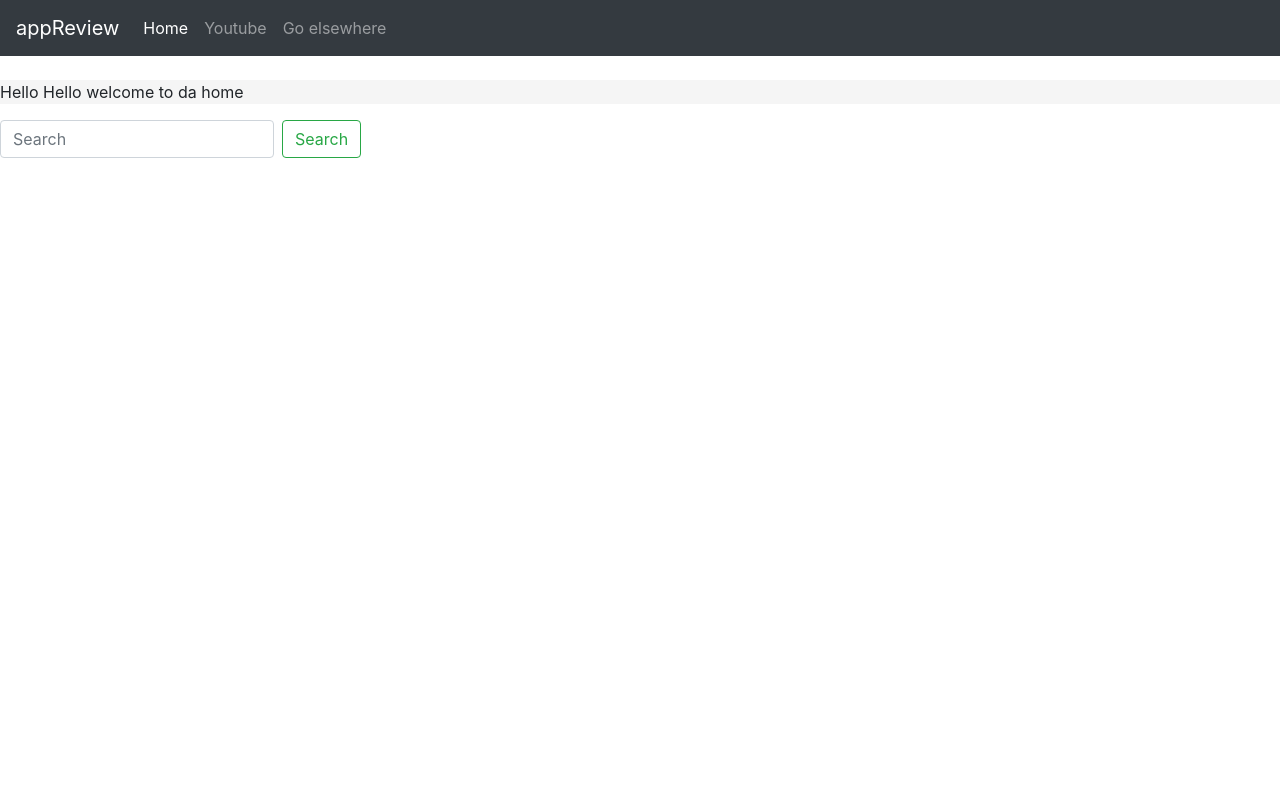
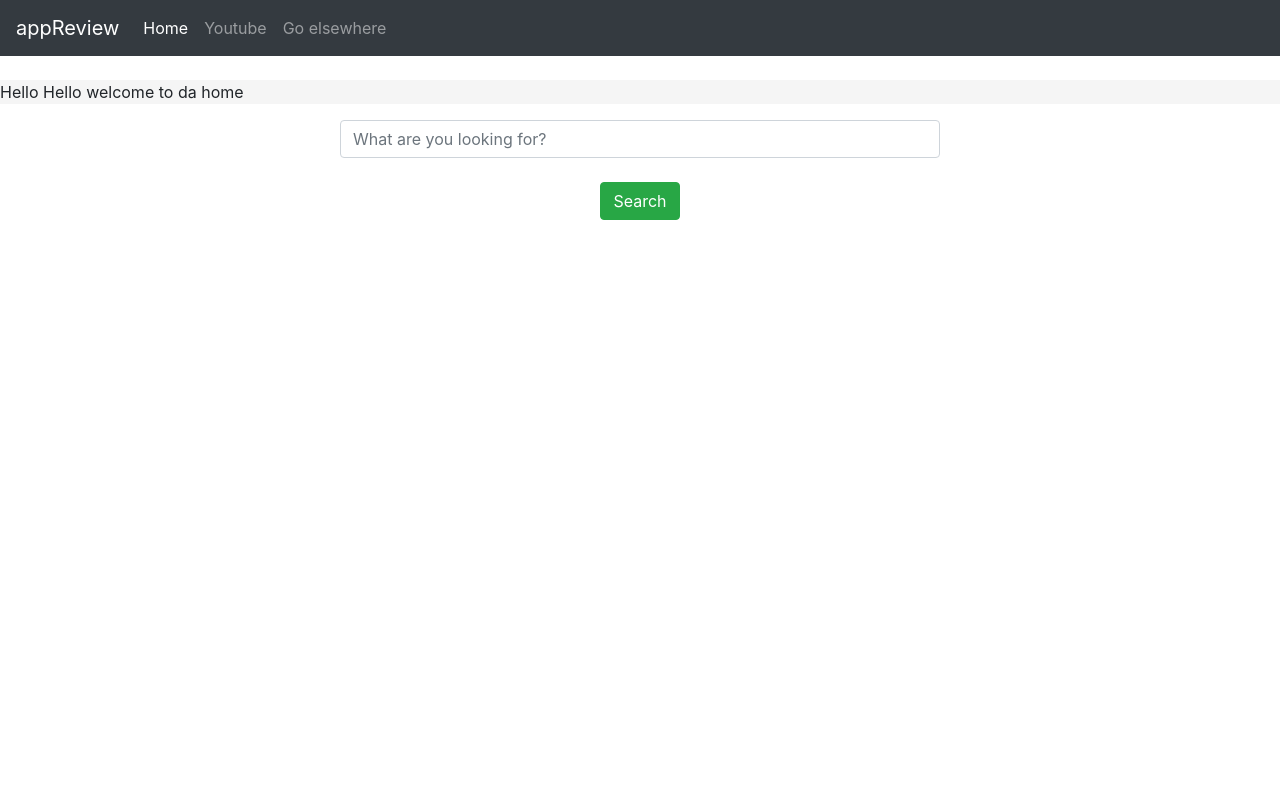
Before and after one commit to wtraceyv/201_project, a PHP site: page /main.html in a window 1280 px wide. Run offline with PHP 8.4, Linux system fonts and the light colour scheme.

Commit message:
Set the search bar to center align to match Yokow's design

```diff
--- a/main.html
+++ b/main.html
@@ -1,22 +1,26 @@
 <!doctype html>
 <html lang="en">
+
 <head>
    <!-- Required meta tags -->
    <meta charset="utf-8">
    <meta name="viewport" content="width=device-width, initial-scale=1, shrink-to-fit=no">
 
    <!-- Bootstrap CSS -->
-    <link rel="stylesheet" href="https://stackpath.bootstrapcdn.com/bootstrap/4.3.1/css/bootstrap.min.css" integrity="sha384-ggOyR0iXCbMQv3Xipma34MD+dH/1fQ784/j6cY/iJTQUOhcWr7x9JvoRxT2MZw1T" crossorigin="anonymous">
-    <link rel="stylesheet" href="mainCSS.css">
+   <link rel="stylesheet" href="https://stackpath.bootstrapcdn.com/bootstrap/4.3.1/css/bootstrap.min.css"
+      integrity="sha384-ggOyR0iXCbMQv3Xipma34MD+dH/1fQ784/j6cY/iJTQUOhcWr7x9JvoRxT2MZw1T" crossorigin="anonymous">
+   <link rel="stylesheet" href="./mainCSS.css">
 
    <title>Home</title>
 </head>
+
 <body>
 
    <!-- anything having to do with the nav bar -->
    <nav class="navbar navbar-expand-md navbar-dark bg-dark mb-4">
       <a class="navbar-brand" href="#">appReview</a>
-      <button class="navbar-toggler" type="button" data-toggle="collapse" data-target="#navbarCollapse" aria-controls="navbarCollapse" aria-expanded="false" aria-label="Toggle navigation">
+      <button class="navbar-toggler" type="button" data-toggle="collapse" data-target="#navbarCollapse"
+         aria-controls="navbarCollapse" aria-expanded="false" aria-label="Toggle navigation">
          <span class="navbar-toggler-icon"></span>
       </button>
       <div class="collapse navbar-collapse" id="navbarCollapse">
@@ -28,7 +32,7 @@
                <a class="nav-link" href="https://www.youtube.com/">Youtube</a>
             </li>
             <li class="nav-item">
-             <a class="nav-link" href="http://os1.csi.miamioh.edu/~traceywd/201/redirectedPage.html">Go elsewhere</a>
+               <a class="nav-link" href="./redirectedPage.html">Go elsewhere</a>
             </li>
          </ul>
       </div>
@@ -38,16 +42,26 @@
    <p class="words">Hello Hello welcome to da home</p>
 
    <!-- form/cgi/classes interaction test w/ search bar -->
-    <form action="backend.cgi" method="post" class="form-inline mt-2 mt-md-0">
-      <input class="form-control mr-sm-2" type="text" placeholder="Search" aria-label="Search" name="searchQuery">
-      <button class="btn btn-outline-success my-2 my-sm-0" type="submit">Search</button>
+   <div class="mainSearch">
+      <form action="backend.cgi" method="post">
+         <input class="form-control mr-sm-2" type="text" placeholder="What are you looking for?" aria-label="Search"
+            name="searchQuery">
+         <br>
+         <button class="btn btn-success" type="submit">Search</button>
       </form>
-
+   </div>
 
    <!-- Optional JavaScript -->
    <!-- jQuery first, then Popper.js, then Bootstrap JS -->
-    <script src="https://code.jquery.com/jquery-3.3.1.slim.min.js" integrity="sha384-q8i/X+965DzO0rT7abK41JStQIAqVgRVzpbzo5smXKp4YfRvH+8abtTE1Pi6jizo" crossorigin="anonymous"></script>
-    <script src="https://cdnjs.cloudflare.com/ajax/libs/popper.js/1.14.7/umd/popper.min.js" integrity="sha384-UO2eT0CpHqdSJQ6hJty5KVphtPhzWj9WO1clHTMGa3JDZwrnQq4sF86dIHNDz0W1" crossorigin="anonymous"></script>
-    <script src="https://stackpath.bootstrapcdn.com/bootstrap/4.3.1/js/bootstrap.min.js" integrity="sha384-JjSmVgyd0p3pXB1rRibZUAYoIIy6OrQ6VrjIEaFf/nJGzIxFDsf4x0xIM+B07jRM" crossorigin="anonymous"></script>
+   <script src="https://code.jquery.com/jquery-3.3.1.slim.min.js"
+      integrity="sha384-q8i/X+965DzO0rT7abK41JStQIAqVgRVzpbzo5smXKp4YfRvH+8abtTE1Pi6jizo"
+      crossorigin="anonymous"></script>
+   <script src="https://cdnjs.cloudflare.com/ajax/libs/popper.js/1.14.7/umd/popper.min.js"
+      integrity="sha384-UO2eT0CpHqdSJQ6hJty5KVphtPhzWj9WO1clHTMGa3JDZwrnQq4sF86dIHNDz0W1"
+      crossorigin="anonymous"></script>
+   <script src="https://stackpath.bootstrapcdn.com/bootstrap/4.3.1/js/bootstrap.min.js"
+      integrity="sha384-JjSmVgyd0p3pXB1rRibZUAYoIIy6OrQ6VrjIEaFf/nJGzIxFDsf4x0xIM+B07jRM"
+      crossorigin="anonymous"></script>
 </body>
+
 </html>
--- a/mainCSS.css
+++ b/mainCSS.css
@@ -1,12 +1,23 @@
-html,
 body {
+  text-align: center;
   height: 100%;
 }
 
+.titleLogo {
+  text-align: center;
+}
+
+.mainSearch {
+  margin: 0 auto;
+  display: inline-block;
+  text-align: center;
+  width: 600px;
+}
+
 .words {
-   display: -ms-flexbox;
-   display: flex;
-   -ms-flex-align: center;
-   align-items: center;
-   background-color: #f5f5f5;
+  display: -ms-flexbox;
+  display: flex;
+  -ms-flex-align: center;
+  align-items: center;
+  background-color: #f5f5f5;
 }
```
Lines whose indentation alone changed are shown as unchanged.
